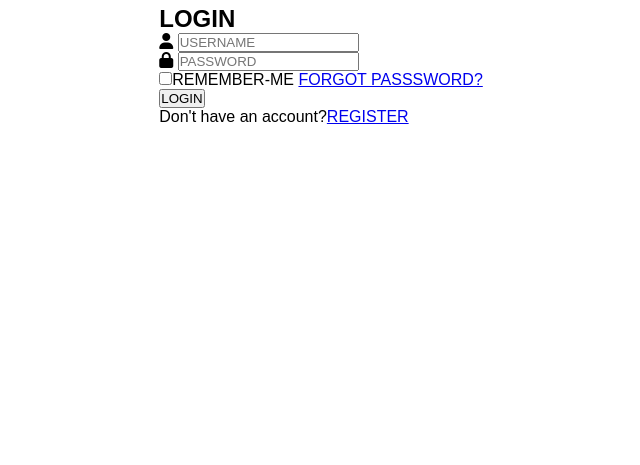
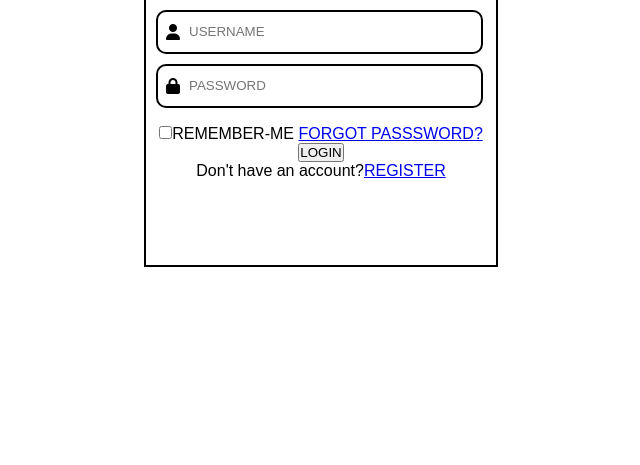
Before and after one commit to aman050705/webshow, a plain HTML site: page index.html in a window 1280 px wide. Shown: the part 335-800 px from the top of the page, without its empty margins (319-959 px from the left). Drawn offline with Linux system fonts and the light colour scheme.

Commit message:
completed the fixing of input elements

```diff
--- a/index.html
+++ b/index.html
@@ -13,6 +13,7 @@
         <h2>LOGIN</h2>
 
         <!-- ADDING INPUTS -->
+         <div class="int">
         <div class="input">
             <i class="fa-solid fa-user"></i>
             <input type="text" placeholder="USERNAME">
@@ -22,6 +23,7 @@
             <i class="fa-solid fa-lock"></i>
             <input type="password" placeholder="PASSWORD">
         </div>
+    </div>
 
         <!-- ADDING FORGOT PASSSWORD SECTION -->
         <div class="rem-for">
--- a/style.css
+++ b/style.css
@@ -12,3 +12,51 @@ body{
     justify-content: center;
     align-items: center;
 }
+
+.container{
+    height: 400px;
+    width: 350px;
+    display: flex;
+    justify-content: center;
+    align-items: center;
+    flex-direction: column;
+    border: 2px solid black;
+}
+
+h2{
+    margin-bottom: 25px;
+    font-size: 30px;
+}
+
+
+.int{
+
+    height: 100px;
+    width: 100%;
+    margin-bottom: 15px;
+    margin-left: 20px;
+}
+
+.input{
+    width: 90%;
+    height: 40px;
+    padding-left: 8px;
+
+    display: flex;
+    justify-content: center;
+    position: relative;
+    margin-bottom: 10px;
+    align-items: center;
+    border-radius: 10px;
+    border: 2px solid black;
+}
+
+
+.input input{
+    height: 100%;
+    width: 100%;
+    background-color: transparent;
+    border: none;
+    outline: none;
+    padding-left: 9px;
+}
```
